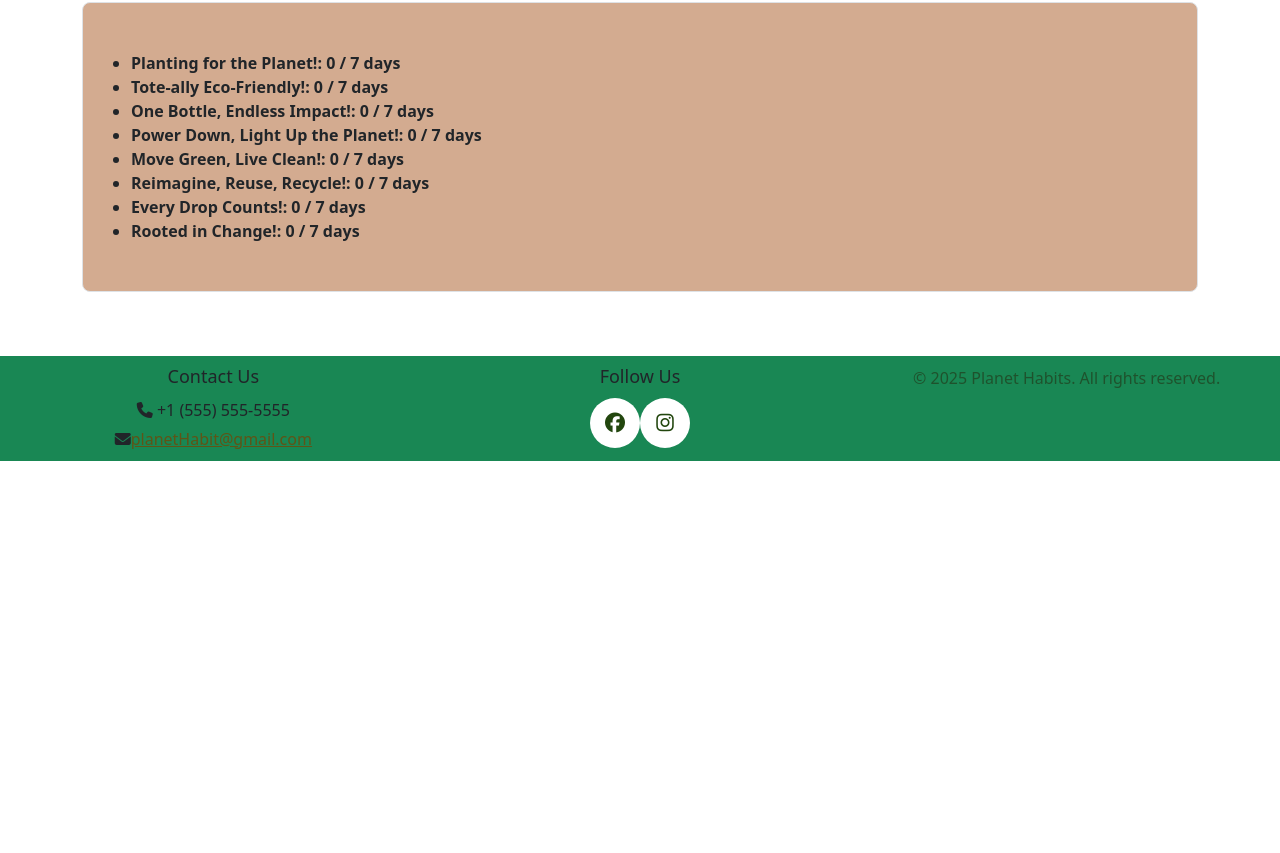
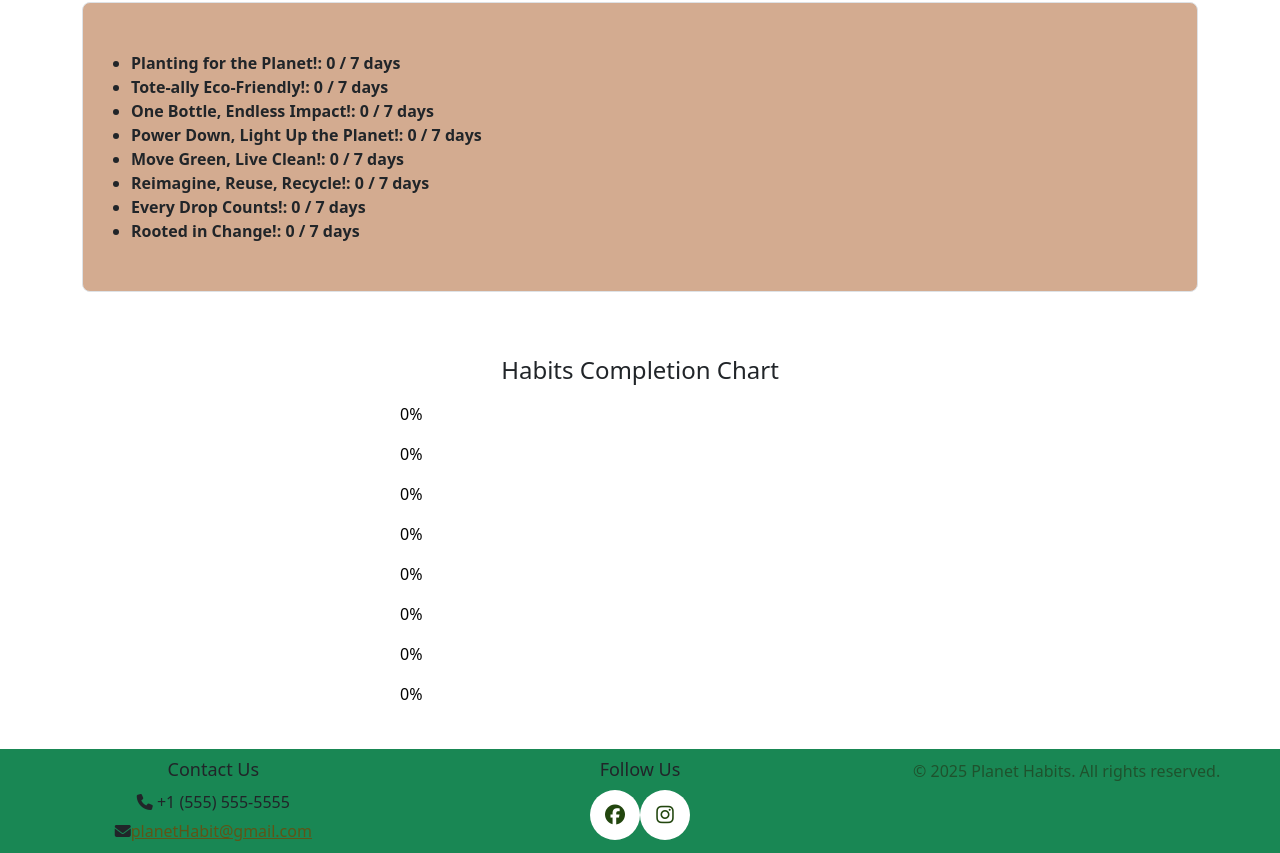
Before and after one commit to Mariyana-Katz/PlanetHabits1, a React (Vite) app: page /myProgress in a window 1280 px wide. Shown: the part 482-1335 px from the top of the page. Before the commit the page ends 943 px from the top, so only its background shows below. Built offline with nearby package versions, Linux system fonts and the light colour scheme; a web font is replaced by a local one.

Commit message:
added chart section for habits

```diff
--- a/src/Components/HabitCard.jsx
+++ b/src/Components/HabitCard.jsx
@@ -11,13 +11,14 @@ function HabitCard({ nikName, name }) {
     setCheckedDays(saved);
   }, [nikName]);
 
+  //handles checking/unchecking days and save the change in the localStorage
   const handleChange = (day) => {
     const updated = {
       ...checkedDays,
-      [day]: !checkedDays[day],
+      [day]: !checkedDays[day], //flipp the current value of the selected day
     };
     setCheckedDays(updated);
-    localStorage.setItem(nikName, JSON.stringify(updated));
+    localStorage.setItem(nikName, JSON.stringify(updated)); //convert object to a string because localStorage only accept strings
   };
 
   return (
--- a/src/Components/IntroCard.jsx
+++ b/src/Components/IntroCard.jsx
@@ -1,13 +1,12 @@
 import React from "react";
 
-
-function IntroCard({title, message}){
-    return(
-        <div className="section-intro-dashboard d-flex py-3 mt-5">
+function IntroCard({ title, message }) {
+  return (
+    <div className="section-intro-dashboard d-flex py-3 mt-5">
       <div className="container-fluid">
         <div className="row d-flex">
           <div className="col-10 offset-1">
-            <div className="card-body fw-bold bg-success border border-success rounded-5">
+            <div className="card-body py-3 fw-bold bg-success border border-black rounded-4">
               <h1 className="title fw-bold py-3 text-center">{title}</h1>
               <p className="text-center fw-bold px-2">{message}</p>
             </div>
--- a/src/Pages/MyProgress.jsx
+++ b/src/Pages/MyProgress.jsx
@@ -53,6 +53,47 @@ export default function MyProgress() {
           ))}
         </ul>
       </div>
+      <div className="container mb-5">
+        <h4 className="text-center mb-3">Habits Completion Chart</h4>
+        <div style={{ maxWidth: 500, margin: "0 auto" }}>
+          <svg width="100%" height={300}>
+            {progress.map(({ name, completedCount }, idx) => {
+              const percent = (completedCount / 7) * 100;
+              const barHeight = 25;
+              const barGap = 15;
+              return (
+                <g key={name} transform={`translate(0, ${idx * (barHeight + barGap)})`}>
+                  <rect
+                    x={0}
+                    y={0}
+                    width={`${percent * 4}`}
+                    height={barHeight}
+                    fill="#198754"
+                    rx={6}
+                  />
+                  <text
+                    x={10}
+                    y={barHeight / 2 + 6}
+                    fill="#fff"
+                    fontSize={16}
+                    fontWeight="bold"
+                  >
+                    {name}
+                  </text>
+                  <text
+                    x={percent * 4 + 10}
+                    y={barHeight / 2 + 6}
+                    fill="#000"
+                    fontSize={16}
+                  >
+                    {Math.round(percent)}%
+                  </text>
+                </g>
+              );
+            })}
+          </svg>
+        </div>
+      </div>
 
       <Footer />
     </>
```
Also changed, not shown: src/Pages/Home.jsx (line endings or trailing spaces).
